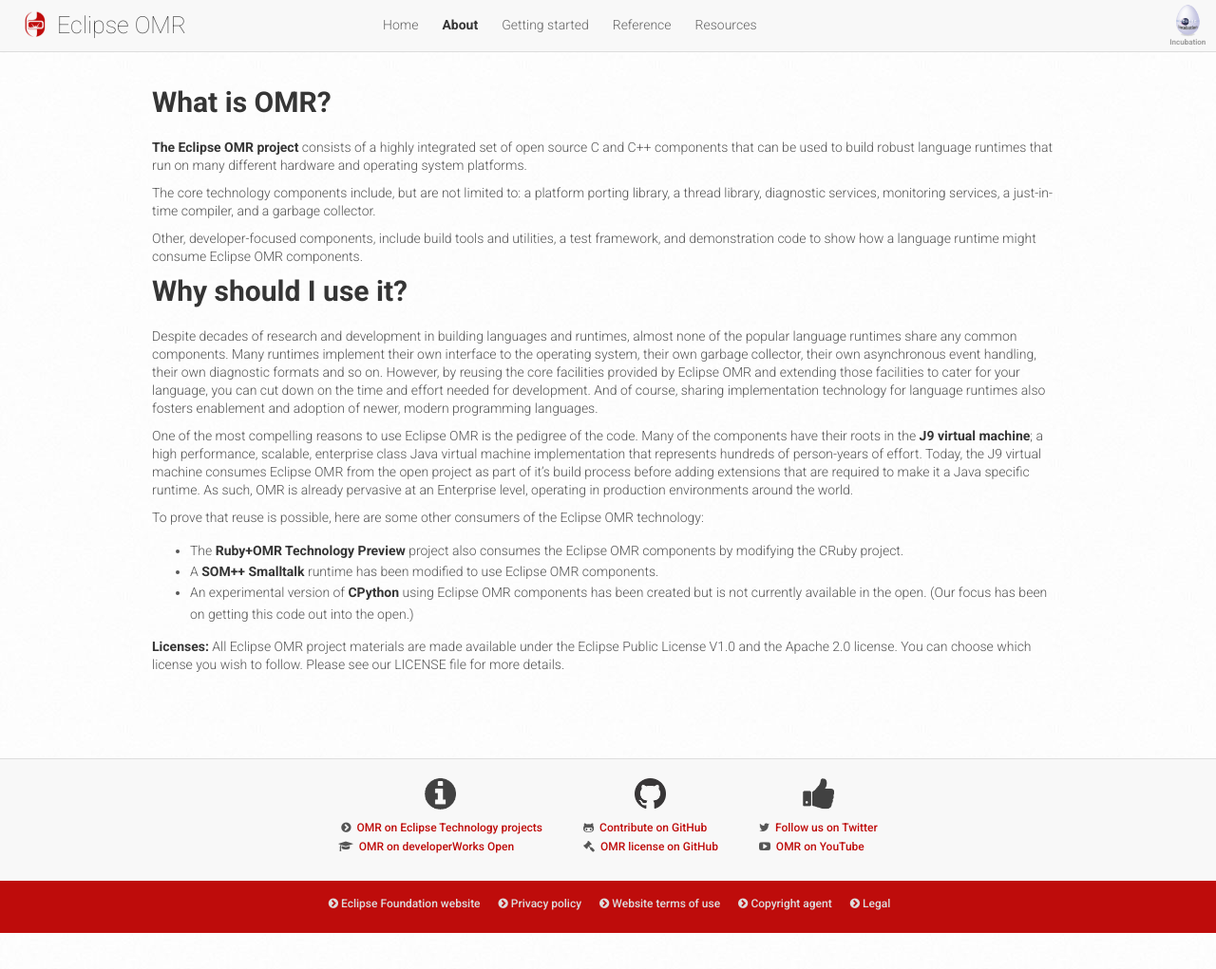
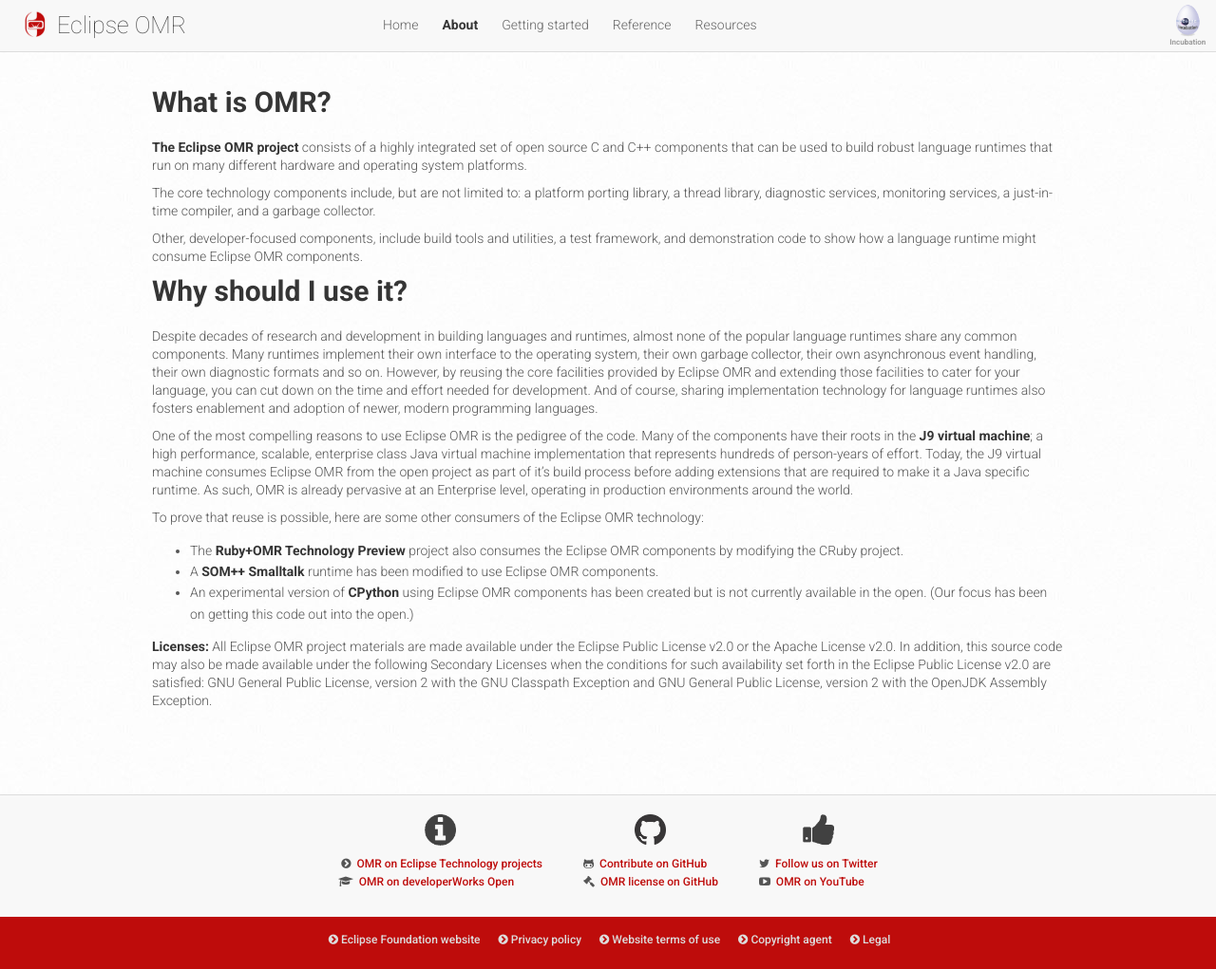
Before and after one commit to eclipse/omr.website, a Jekyll site: the page built from starter/whatisomr.md, in a window 1280 px wide and 1021 px high. Shown: the whole window at 95% size. Built offline with Jekyll 4.4.1, drawn with Linux system fonts in a browser that asks for light colours; nearby versions of some CDN libraries.

Commit message:
Update the "About OMR" page to refer to EPL v2.0
This patch updates the "About OMR" page to refer the Eclipse Public
License version 2.0.

Issue: #15

Signed-off-by: Emanuel Zephir <emanuelzephir@gmail.com>

```diff
--- a/starter/whatisomr.md
+++ b/starter/whatisomr.md
@@ -43,4 +43,4 @@ To prove that reuse is possible, here are some other consumers of the Eclipse OM
 - A **SOM++ Smalltalk** runtime has been modified to use Eclipse OMR components.
 - An experimental version of **CPython** using Eclipse OMR components has been created but is not currently available in the open. (Our focus has been on getting this code out into the open.)
 
-**Licenses:** All Eclipse OMR project materials are made available under the Eclipse Public License V1.0 and the Apache 2.0 license. You can choose which license you wish to follow. Please see our LICENSE file for more details.
+**Licenses:** All Eclipse OMR project materials are made available under the Eclipse Public License v2.0 or the Apache License v2.0.  In addition, this source code may also be made available under the following Secondary Licenses when the conditions for such availability set forth in the Eclipse Public License v2.0 are satisfied: GNU General Public License, version 2 with the GNU Classpath Exception and GNU General Public License, version 2 with the OpenJDK Assembly Exception.
```
